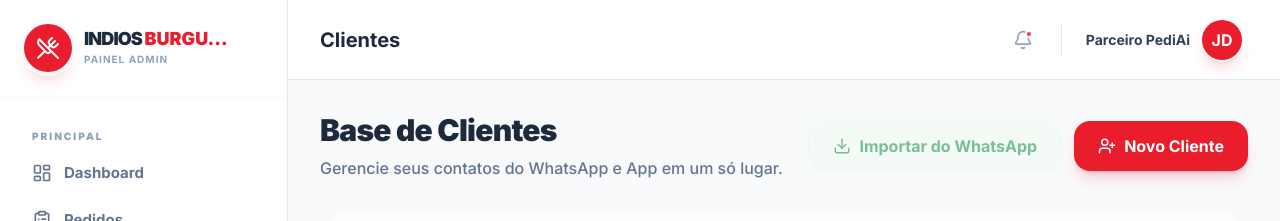
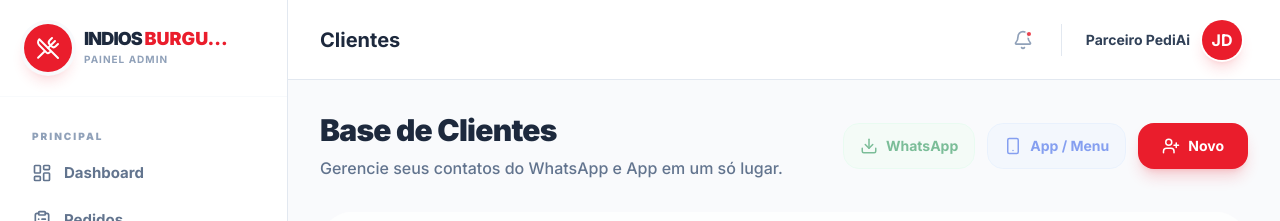
Before and after one commit to HZetaVirus/admin.pediai, a Next.js app: page /customers in a window 1280 px wide. Shown: the top 221 px of the page. Built offline with nearby package versions, Linux system fonts and the light colour scheme; no server answers; the database is empty.

Commit message:
Add Sync App Customers functionality

```diff
--- a/src/app/customers/page.tsx
+++ b/src/app/customers/page.tsx
@@ -65,6 +65,123 @@ export default function CustomersPage() {
     }
     fetchStore();
   }, [fetchCustomers]);
+
+  const handleSyncApp = async () => {
+    if (!store) return;
+    setSyncing(true);
+    try {
+      // 1. Fetch all orders for this store with profiles
+      const { data: orders, error } = await supabase
+        .from('orders')
+        .select(`
+          user_id,
+          total,
+          created_at,
+          profiles:user_id (
+            full_name,
+            phone,
+            email
+          )
+        `)
+        .eq('store_id', store.id)
+        .order('created_at', { ascending: false });
+
+      if (error) throw error;
+      if (!orders || orders.length === 0) {
+        alert("Nenhum pedido encontrado para sincronizar.");
+        setSyncing(false);
+        return;
+      }
+
+      console.log(`Analyzing ${orders.length} orders...`);
+      let newCount = 0;
+      let updateCount = 0;
+
+      // Group orders by user_id to aggregate stats
+      const userStats = new Map<string, {
+        totalOrders: number,
+        totalSpent: number,
+        lastInteraction: string,
+        profile: { full_name: string | null; phone: string | null; email: string | null }
+      }>();
+
+      for (const order of orders) {
+        if (!order.user_id || !order.profiles) continue;
+
+        // Cast profiles to expected type since Supabase join returns it as single object or array depending on relation, here it's single
+        const profileData = order.profiles as unknown as { full_name: string | null; phone: string | null; email: string | null };
+
+        const existing = userStats.get(order.user_id) || {
+          totalOrders: 0,
+          totalSpent: 0,
+          lastInteraction: order.created_at,
+          profile: profileData
+        };
+
+        existing.totalOrders += 1;
+        existing.totalSpent += order.total;
+        // Keep the latest date
+        if (new Date(order.created_at) > new Date(existing.lastInteraction)) {
+          existing.lastInteraction = order.created_at;
+        }
+
+        userStats.set(order.user_id, existing);
+      }
+
+      // Process each unique user
+      for (const [userId, stats] of userStats.entries()) {
+        const { full_name, phone, email } = stats.profile;
+        if (!phone) continue; // Phone is required for unique constraint usually, or helps dedupe
+
+        // Check if customer exists by phone (primary key for our unification) or profile_id
+        const { data: existingCustomer } = await supabase
+          .from('customers')
+          .select('id')
+          .eq('store_id', store.id)
+          .or(`phone.eq.${phone},profile_id.eq.${userId}`)
+          .maybeSingle();
+
+        if (existingCustomer) {
+           // Update stats
+           await supabase
+             .from('customers')
+             .update({
+               total_orders: stats.totalOrders,
+               total_spent: stats.totalSpent,
+               last_interaction: stats.lastInteraction,
+               profile_id: userId // Ensure link
+             })
+             .eq('id', existingCustomer.id);
+           updateCount++;
+        } else {
+          // Insert new
+          await supabase
+            .from('customers')
+            .insert({
+              store_id: store.id,
+              profile_id: userId,
+              full_name: full_name || "Cliente App",
+              phone: phone,
+              email: email,
+              source: 'app_menu',
+              total_orders: stats.totalOrders,
+              total_spent: stats.totalSpent,
+              last_interaction: stats.lastInteraction
+            });
+          newCount++;
+        }
+      }
+
+      alert(`Sincronização App concluída!\nNovos: ${newCount}\nAtualizados: ${updateCount}`);
+      fetchCustomers(store.id);
+
+    } catch (err) {
+      console.error("Sync App error:", err);
+      alert("Erro ao sincronizar do App.");
+    } finally {
+      setSyncing(false);
+    }
+  };
 
   const handleSyncWhatsApp = async () => {
     if (!store) return;
@@ -159,14 +276,22 @@ export default function CustomersPage() {
              <button
               onClick={handleSyncWhatsApp}
               disabled={syncing || !store}
-              className="flex items-center gap-2 px-6 py-3 bg-green-50 text-green-700 font-bold rounded-2xl border border-green-100 hover:bg-green-100 transition-all active:scale-95 disabled:opacity-50"
+              className="flex items-center gap-2 px-4 py-3 bg-green-50 text-green-700 font-bold rounded-2xl border border-green-100 hover:bg-green-100 transition-all active:scale-95 disabled:opacity-50 text-xs md:text-sm"
             >
               <Download size={18} className={syncing ? "animate-bounce" : ""} />
-              {syncing ? "Sincronizando..." : "Importar do WhatsApp"}
+              {syncing ? "WhatsApp..." : "WhatsApp"}
             </button>
-            <button className="flex items-center gap-2 px-6 py-3 bg-primary text-white font-bold rounded-2xl shadow-lg shadow-primary/20 hover:scale-105 transition-transform active:scale-95">
+            <button
+              onClick={handleSyncApp}
+              disabled={syncing || !store}
+              className="flex items-center gap-2 px-4 py-3 bg-blue-50 text-blue-700 font-bold rounded-2xl border border-blue-100 hover:bg-blue-100 transition-all active:scale-95 disabled:opacity-50 text-xs md:text-sm"
+            >
+              <Smartphone size={18} className={syncing ? "animate-bounce" : ""} />
+              {syncing ? "App..." : "App / Menu"}
+            </button>
+            <button className="flex items-center gap-2 px-6 py-3 bg-primary text-white font-bold rounded-2xl shadow-lg shadow-primary/20 hover:scale-105 transition-transform active:scale-95 text-xs md:text-sm">
               <UserPlus size={18} />
-              Novo Cliente
+              Novo
             </button>
           </div>
         </header>
```
